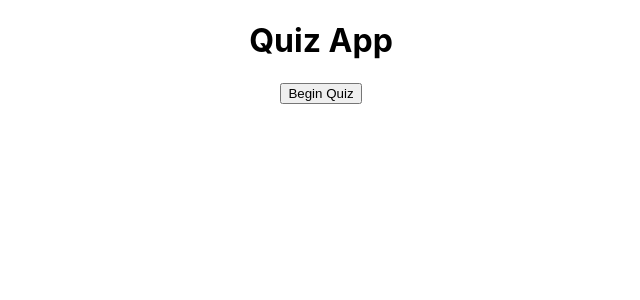
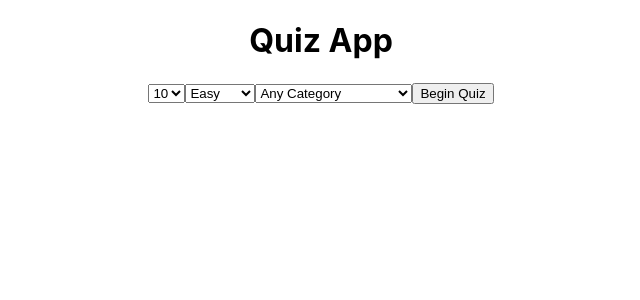
Before and after one commit to Hina-softwareEngineer/quiz-app-typescript, a React (Create React App) app: page / in a window 1280 px wide. Shown: the top 300 px of the page, without its empty margins (319-959 px from the left). Built offline with nearby package versions, Linux system fonts and the light colour scheme.

Commit message:
cleaning code and styling remains

```diff
--- a/src/App.tsx
+++ b/src/App.tsx
@@ -18,11 +18,14 @@ function App() {
   const [userAnswers, setUserAnswers] = useState<AnswerObject[]>([]);
   const [score, setScore] = useState(0);
   const [gameOver, setGameOver] = useState(true);
+  const [amount, setAmount] = useState(10);
+  const [difficult, setDifficulty] = useState(Difficulty.EASY);
+  const [category, setCategory] = useState(0);
 
   const startQuiz = async () => {
     setLoading(true);
     setGameOver(false);
-    const newQuestions = await fetchData(10, Difficulty.EASY, 21);
+    const newQuestions = await fetchData(amount, difficult, category);
     setQuestions(newQuestions);
     setScore(0);
     setUserAnswers([]);
@@ -60,7 +63,58 @@ function App() {
     <div className="App">
       <h1>Quiz App</h1>
       {gameOver || userAnswers.length === Total_Questions ? (
-        <button onClick={startQuiz}>Begin Quiz</button>
+        <div>
+          <select
+            name="amount"
+            id="amount"
+            onChange={(e) => setAmount(+e.target.value)}
+          >
+            <option value="10">10</option>
+            <option value="20">20</option>
+            <option value="30">30</option>
+            <option value="40">40</option>
+            <option value="50">50</option>
+          </select>
+
+          <select
+            name="difficulty"
+            id="difficulty"
+            onChange={(e) => {
+              if (e.target.value === "easy") {
+                setDifficulty(Difficulty.EASY);
+              } else if (e.target.value === "medium") {
+                setDifficulty(Difficulty.MEDIUM);
+              } else {
+                setDifficulty(Difficulty.HARD);
+              }
+            }}
+          >
+            <option value={Difficulty.EASY}>Easy</option>
+            <option value={Difficulty.MEDIUM}>Medium</option>
+            <option value={Difficulty.HARD}>Hard</option>
+          </select>
+
+          <select
+            name="category"
+            id="category"
+            onChange={(e) => setCategory(+e.target.value)}
+          >
+            <option value="0">Any Category</option>
+            <option value="9">General Knowledge</option>
+            <option value="10">Entertainment : Books</option>
+            <option value="11">Entertainment : Films</option>
+            <option value="17">Science & Nature</option>
+            <option value="18">Science : Computers</option>
+            <option value="19">Science : Mathematics</option>
+            <option value="20">Mythology</option>
+            <option value="21">Sports</option>
+            <option value="22">Geography</option>
+            <option value="27">Animals</option>
+            <option value="23">History</option>
+            <option value="30">Science : Gadgets</option>
+          </select>
+          <button onClick={startQuiz}>Begin Quiz</button>
+        </div>
       ) : null}
       {!gameOver ? <p>Score : {score}</p> : null}
       {loading ? <p>Loading</p> : null}
--- a/src/utils/FetchingData.tsx
+++ b/src/utils/FetchingData.tsx
@@ -10,14 +10,15 @@ export const fetchData = async (
     `https://opentdb.com/api.php?amount=${amount}&category=${category}&difficulty=${difficulty}&type=multiple`
   );
   let data = await response.json();
-  console.log(data, data.results);
-  return data.results.map((question: Question) => ({
-    ...question,
-    answers: shuffleArray([
-      ...question.incorrect_answers,
-      question.correct_answer,
-    ]),
-  }));
+  return data.results.map((question: Question) => {
+    return {
+      ...question,
+      answers: shuffleArray([
+        ...question.incorrect_answers,
+        question.correct_answer,
+      ]),
+    };
+  });
 };
 
 export type Question = {
--- a/src/utils/shuffleArray.tsx
+++ b/src/utils/shuffleArray.tsx
@@ -1,8 +1,8 @@
-export const shuffleArray = (array: string[]) => {
+export const shuffleArray = (array: any[]) => {
   let arrayLength = array.length;
 
   for (var i = 0; i < arrayLength; i++) {
-    let randomIndex = Math.floor(Math.random() * 9 + 1);
+    let randomIndex = Math.floor(Math.random() * 3 + 1);
 
     let temp = array[i];
     array[i] = array[randomIndex];
```
